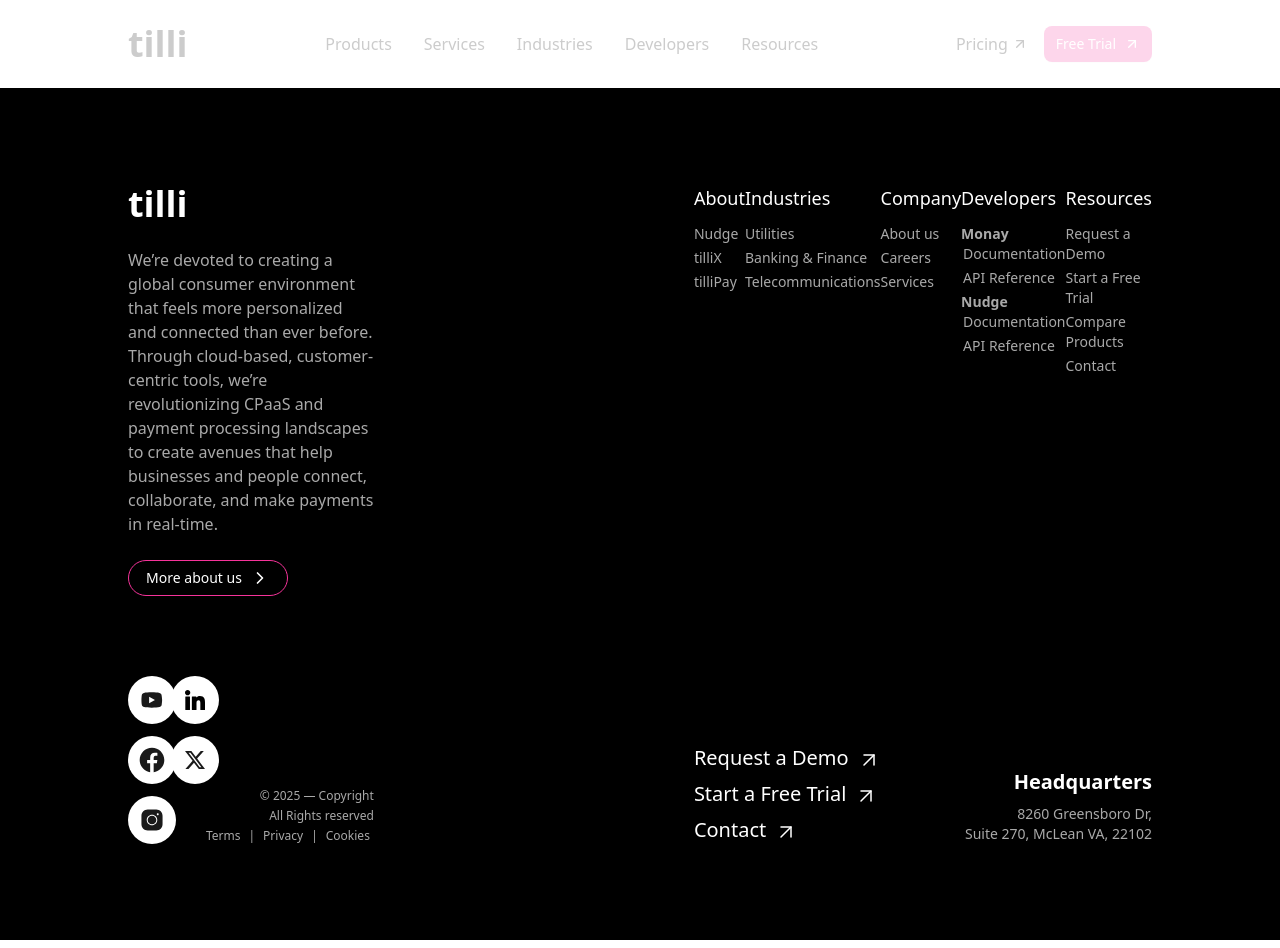
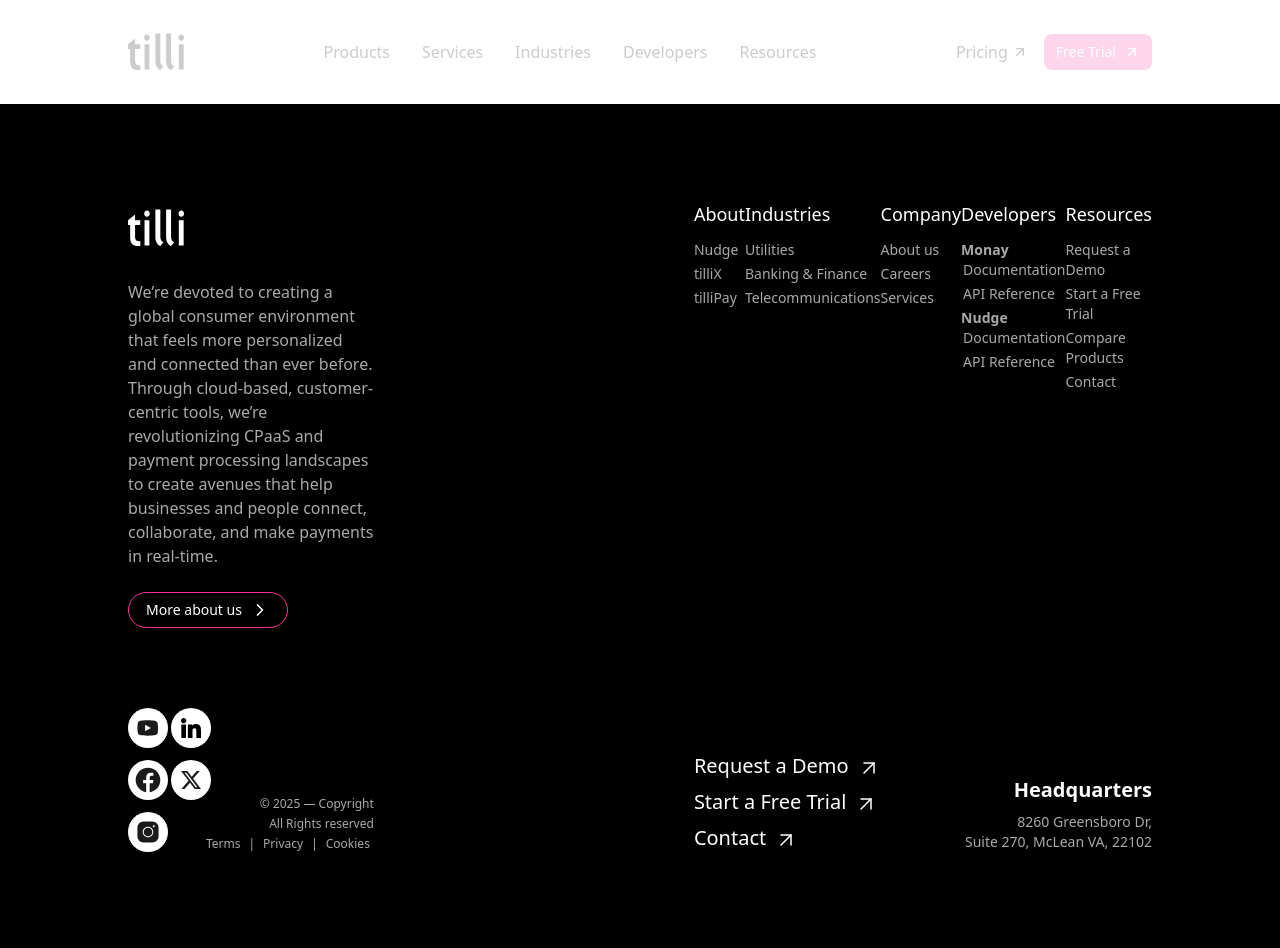
Before and after one commit to tilli-pro/tilli.pro, a Next.js app in the folder nextjs-website/: page / in a window 1280 px wide. Built offline with nearby package versions, Linux system fonts and the light colour scheme.

Commit message:
feat(header, footer): replace text logo with TiiliSVG component in Header and LeftSection, adjust button size in SocialLinks

```diff
--- /dev/null
+++ b/nextjs-website/src/assets/TiiliSVG.tsx
@@ -0,0 +1,29 @@
+import type { JSX, SVGProps } from 'react';
+
+import { cn } from '@/lib/utils';
+
+/** generated JSX with transform.tools -- @see https://transform.tools/svg-to-jsx */
+
+function TiiliSVG({
+	className,
+	fill = '#fff',
+	...props
+}: JSX.IntrinsicAttributes & SVGProps<SVGSVGElement> & { className?: string; fill?: string }) {
+	return (
+		<svg
+			className={cn('h-full w-auto size-14', className)}
+			xmlns='http://www.w3.org/2000/svg'
+			width={67}
+			height={44}
+			viewBox='0 0 67 44'
+			{...props}
+		>
+			<path
+				d='M19.426 4.81c0-1.052.292-1.906.851-2.618.56-.683 1.362-1.053 2.408-1.053 1.046 0 1.848.341 2.432 1.053.584.683.851 1.566.851 2.619 0 1.025-.291 1.878-.85 2.562-.585.683-1.387 1.024-2.433 1.024-1.046 0-1.848-.341-2.408-1.024-.56-.684-.851-1.537-.851-2.562zm6.153 38.03h-5.788V12.668h5.788v30.174zM32.778 0h5.91v32.622c.05 2.96 1.314 5.038 3.697 6.404l-3.77 4.526c-3.6-1.195-5.861-5.664-5.861-10.162V0h.024zM45.621 0h5.91v32.622c.049 2.96 1.314 5.038 3.722 6.404l-3.77 4.526c-3.6-1.195-5.862-5.664-5.862-10.162V0zM60.457 4.81c0-1.052.292-1.906.851-2.618.56-.683 1.362-1.053 2.408-1.053 1.046 0 1.849.341 2.432 1.053.584.683.852 1.566.852 2.619 0 1.025-.292 1.878-.852 2.562-.583.683-1.386 1.024-2.432 1.024s-1.848-.341-2.408-1.024c-.583-.684-.851-1.537-.851-2.562zm6.13 38.03h-5.79V12.668h5.79v30.174zM8.455 5.988v6.718h6.202v5.665H8.455v14.204c0 4.042 1.75 5.608 6.348 5.266v5.608c-1.8.17-2.384.17-2.919.17-5.57 0-9.315-2.39-9.315-10.446V18.371H.039v-5.636l8.416-6.747z'
+				fill={fill}
+			/>
+		</svg>
+	);
+}
+
+export default TiiliSVG;
--- a/nextjs-website/src/components/Footer/LeftSection.tsx
+++ b/nextjs-website/src/components/Footer/LeftSection.tsx
@@ -3,7 +3,7 @@
 import { ChevronRightIcon } from 'lucide-react';
 import Link from 'next/link';
 import { useRouter } from 'next/navigation';
-
+import TiiliSVG from '@/assets/TiiliSVG';
 const description =
 	'We’re devoted to creating a global consumer environment that feels more personalized and connected than ever before. Through cloud-based, customer-centric tools, we’re revolutionizing CPaaS and payment processing landscapes to create avenues that help businesses and people connect, collaborate, and make payments in real-time.';
 
@@ -22,7 +22,7 @@
 			{/* Top Section */}
 			<div className='flex-1 flex flex-col gap-6'>
 				{/* Logo */}
-				<h1 className='text-4xl font-bold text-white'>tilli</h1>
+				<TiiliSVG />
 
 				{/* Description */}
 				<p className='max-w-sm'>{description}</p>
--- a/nextjs-website/src/components/Footer/RightSection/SocialLinks/index.tsx
+++ b/nextjs-website/src/components/Footer/RightSection/SocialLinks/index.tsx
@@ -8,7 +8,7 @@
 				<Link
 					key={label}
 					href={href}
-					className={`bg-white rounded-full size-12 flex items-center justify-center ${btnClass}`}
+					className={`bg-white rounded-full size-10 flex items-center justify-center ${btnClass}`}
 					aria-label={label}
 				>
 					<Icon className={`text-black ${iconClass}`} />
--- a/nextjs-website/src/components/Header.tsx
+++ b/nextjs-website/src/components/Header.tsx
@@ -1,12 +1,13 @@
 import { ArrowUpRightIcon } from 'lucide-react';
 import Link from 'next/link';
 import { Button } from './ui/button';
+import TiiliSVG from '@/assets/TiiliSVG';
 
 export default function Header() {
 	return (
 		<div className='w-full sticky top-0 z-10 bg-white opacity-20 p-3 text-black flex items-center justify-between px-8 md:px-32 py-6'>
 			{/* Logo */}
-			<h1 className='text-4xl font-bold text-black'>tilli</h1>
+			<TiiliSVG fill='#000' />
 
 			{/* Navigation */}
 			<nav>
```
